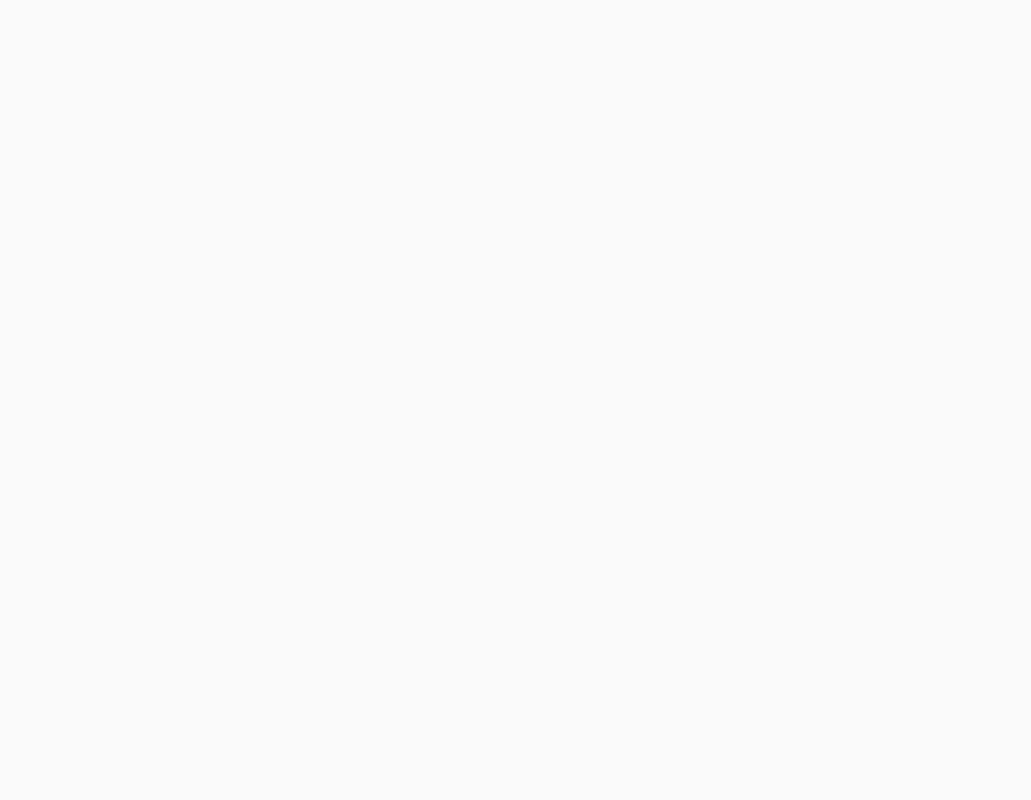
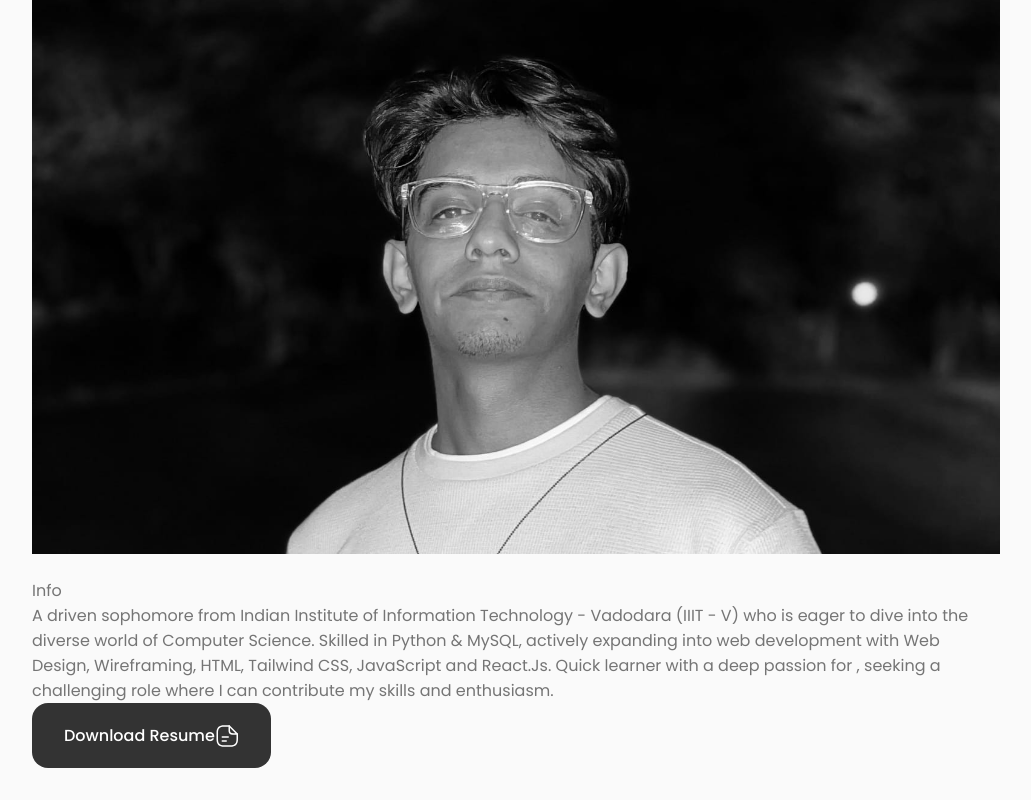
Before and after one commit to abhiiii05/Portfolio, a React (Create React App) app in the folder portfolio/: page / in a window 1280 px wide. Shown: the part 1547-2347 px from the top of the page, without its empty margins (124-1155 px from the left). Before the commit the page ends 897 px from the top, so only its background shows below. Built offline with nearby package versions, Linux system fonts and the light colour scheme.

Commit message:
about and cv download madness

```diff
--- a/portfolio/src/App.js
+++ b/portfolio/src/App.js
@@ -3,12 +3,14 @@
 import './App.css';
 import Header from "./components/header/Header";
 import Home from "./components/home/Home";
+import About from "./components/about/About";
 const App = () => {
   return (
       <>
         <Header />
         <main className='main'>
-            <Home/>
+            <Home />
+            <About />
         </main>
       </>
   );
--- a/portfolio/src/components/about/About.jsx
+++ b/portfolio/src/components/about/About.jsx
@@ -0,0 +1,60 @@
+import React from 'react'
+import "./about.css";
+import AboutImg from "../../assets/profilepic.jpg"
+import CV from "../../assets/Abhijith Viju Priya Rani Resume (3) (2) - Copy.pdf";
+import Info from "./Info";
+
+const About = () =>{
+    return(
+        <section className="about section" id="about">
+            <h1 className="section_title ">About Me</h1>
+            <span className="section_subtitle">My Introduction</span>
+
+
+            <div className="about__container container grid">
+
+                <img src={AboutImg} alt="" className="about__img"/>
+                <div className="about__data">
+                    <Info />
+
+                    <p className="about__description">A driven sophomore from Indian Institute of Information
+                        Technology - Vadodara (IIIT - V) who is eager to dive into the diverse world of Computer Science.
+                        Skilled in Python & MySQL, actively expanding into web development with Web Design, Wireframing,
+                        HTML, Tailwind CSS, JavaScript and React.Js. Quick learner with a deep passion for , seeking a
+                        challenging role where I can contribute my skills and enthusiasm.
+                    </p>
+                    <a download="" href={CV} className="button button--flex">
+                        Download Resume
+                        <svg
+                            className="button__icon"
+                            xmlns="http://www.w3.org/2000/svg"
+                            width="24"
+                            height="24"
+                            viewBox="0 0 24 24"
+                            fill="none"
+                        >
+                            <path
+                                d="M15.25 22.7502H9.25C3.82 22.7502 1.5 20.4302 1.5 15.0002V9.00024C1.5 3.57024 3.82 1.25024 9.25 1.25024H14.25C14.66 1.25024 15 1.59024 15 2.00024C15 2.41024 14.66 2.75024 14.25 2.75024H9.25C4.64 2.75024 3 4.39024 3 9.00024V15.0002C3 19.6102 4.64 21.2502 9.25 21.2502H15.25C19.86 21.2502 21.5 19.6102 21.5 15.0002V10.0002C21.5 9.59024 21.84 9.25024 22.25 9.25024C22.66 9.25024 23 9.59024 23 10.0002V15.0002C23 20.4302 20.68 22.7502 15.25 22.7502Z"
+                                fill="var(--container-color)"
+                            ></path>
+                            <path
+                                d="M22.25 10.7502H18.25C14.83 10.7502 13.5 9.42023 13.5 6.00023V2.00023C13.5 1.70023 13.68 1.42023 13.96 1.31023C14.24 1.19023 14.56 1.26023 14.78 1.47023L22.78 9.47023C22.99 9.68023 23.06 10.0102 22.94 10.2902C22.82 10.5702 22.55 10.7502 22.25 10.7502ZM15 3.81023V6.00023C15 8.58023 15.67 9.25023 18.25 9.25023H20.44L15 3.81023Z"
+                                fill="var(--container-color)"
+                            ></path>
+                            <path
+                                d="M13.25 13.7502H7.25C6.84 13.7502 6.5 13.4102 6.5 13.0002C6.5 12.5902 6.84 12.2502 7.25 12.2502H13.25C13.66 12.2502 14 12.5902 14 13.0002C14 13.4102 13.66 13.7502 13.25 13.7502Z"
+                                fill="var(--container-color)"
+                            ></path>
+                            <path
+                                d="M11.25 17.7502H7.25C6.84 17.7502 6.5 17.4102 6.5 17.0002C6.5 16.5902 6.84 16.2502 7.25 16.2502H11.25C11.66 16.2502 12 16.5902 12 17.0002C12 17.4102 11.66 17.7502 11.25 17.7502Z"
+                                fill="var(--container-color)"
+                            ></path>
+                        </svg>
+                    </a>
+                </div>
+            </div>
+        </section>
+    )
+}
+
+export default About;
--- /dev/null
+++ b/portfolio/src/components/about/Info.jsx
@@ -0,0 +1,9 @@
+import React from "react";
+
+const Info = () =>{
+    return(
+        <div>Info</div>
+    )
+}
+
+export default Info;
--- a/portfolio/src/components/home/Data.jsx
+++ b/portfolio/src/components/home/Data.jsx
@@ -54,7 +54,7 @@
                     ></path>
                 </svg>
             </h1>
-            <h3 className="home__subtitle">Freshman @ IIIT Vadodara</h3>
+            <h3 className="home__subtitle">Sophomore @ IIIT Vadodara</h3>
             <p className="home__description">Hi there 🤗! My name is Abhijith Viju Priya Rani, and I am a driven and enthusiastic freshman at the
                 Indian Institute of Information Technology Vadodara (IIIT-V), with a spark for
                 technology and a hunger for practical experience.</p>
```
Also changed, not shown: portfolio/src/assets/aboutpic.jpg (added), portfolio/src/components/about/about.css (added), 1 other file (tests, documents, lock files or other folders).
